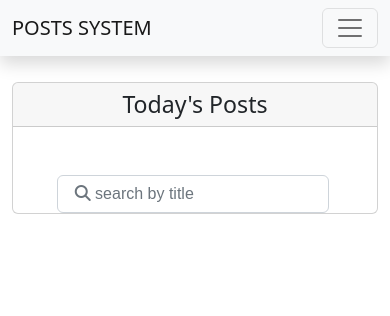
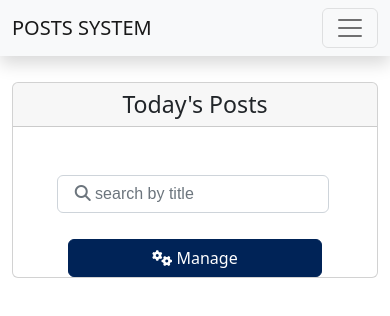
Before and after one commit to EmanAhamd/MUST-job-task, an Angular app: page /all in a window 390 px wide. Shown: the top 316 px of the page. Built offline with nearby package versions, Linux system fonts and the light colour scheme; no server answers.

Commit message:
handling manage-btn routing and auth

```diff
--- a/src/app/auth/Guards/auth.guard.ts
+++ b/src/app/auth/Guards/auth.guard.ts
@@ -13,7 +13,7 @@ export const authGuard: CanActivateFn = (route, state) => {
   if(token){
     return true;
   }else{
-    router.navigate(["login"]);
+    router.navigate(["/login"]);
     return false
   }
 
--- a/src/app/posts/post/post-view/post-item/post-item.component.html
+++ b/src/app/posts/post/post-view/post-item/post-item.component.html
@@ -1,5 +1,4 @@
 <div *ngFor="let post of myPosts|search:term" class="card-body mt-5 mb-3">
     <h5 class="card-title"><i class="fa-brands fa-battle-net"></i> {{post.title|titlecase}}</h5>
     <p class="card-text px-5">{{post.body}}</p>
-    <a href="#" class="btn btn-primary manage-btn"> <i class="fa-solid fa-gears"></i> Manage</a>
 </div>
--- a/src/app/posts/post/post-view/posts/posts.component.css
+++ b/src/app/posts/post/post-view/posts/posts.component.css
@@ -5,3 +5,27 @@
     padding-right: 4%;
     padding-left: 3%;
 }
+.manage-btn{
+    margin-left: 84%
+}
+.btn-primary{
+    background-color: #002357 !important;
+    border-color: #002357 !important;
+    width: 10%;
+    min-width: fit-content;
+    margin-top: 7%;
+    margin-right: 25px;
+}
+.btn-primary:hover{
+    background-color: #0d6efd !important;
+    border-color: #0d6efd !important;
+}
+@media (max-width: 991px){
+    .btn-primary{
+        margin-top:30px;width: 70%;
+        min-width: fit-content;
+        display: block;
+        margin: auto;
+        margin-top: 7%;
+    }
+}
--- a/src/app/posts/post/post-view/posts/posts.component.html
+++ b/src/app/posts/post/post-view/posts/posts.component.html
@@ -5,6 +5,7 @@
             <input [(ngModel)]="term" type="text" placeholder=" &#xF002; search by title"
                 style="font-family:Arial, FontAwesome" class="form-control w-75 m-auto">
         </div>
+        <a (click)="manageCrud()" class="btn btn-primary manage-btn"> <i class="fa-solid fa-gears"></i> Manage</a>
         <div class="row">
             <app-post-item [myPosts]="allPosts" [term]="term"></app-post-item>
         </div>
--- a/src/app/posts/post/post-view/posts/posts.component.ts
+++ b/src/app/posts/post/post-view/posts/posts.component.ts
@@ -1,5 +1,7 @@
 import { Component, OnInit } from '@angular/core';
+import { Router } from '@angular/router';
 import { Ipost } from 'src/app/core/models/post';
+import { AuthService } from 'src/app/core/services/auth.service';
 import { PostService } from 'src/app/core/services/post.service';
 
 @Component({
@@ -10,12 +12,27 @@ import { PostService } from 'src/app/core/services/post.service';
 export class PostsComponent implements OnInit{
   allPosts:Ipost[]= []
   term:string= '';
-
-  constructor(private postService: PostService){}
+  isLogged:boolean = false;
+  constructor(private postService: PostService,
+    private authService:AuthService,
+    private router:Router){}
 
   ngOnInit(): void {
     this.postService.getAllPosts().subscribe(res => {
       this.allPosts = res.slice(10, 25);
     })
   }
-}
+
+  manageCrud(){
+      this.authService.userData.subscribe(()=> {
+        if( this.authService.userData.getValue() == null){
+          this.isLogged = false;
+          this.router.navigate(["/login"])
+        }else{
+          this.isLogged = true;
+          this.router.navigate(["/view/managePosts"])
+        }
+      })
+
+    }
+  }
--- a/src/app/shared/navbar/navbar.component.ts
+++ b/src/app/shared/navbar/navbar.component.ts
@@ -10,7 +10,6 @@ Router
 })
 export class NavbarComponent implements OnInit{
 
-  user:any;
   isLogged:boolean = false;
 
   constructor(
```
